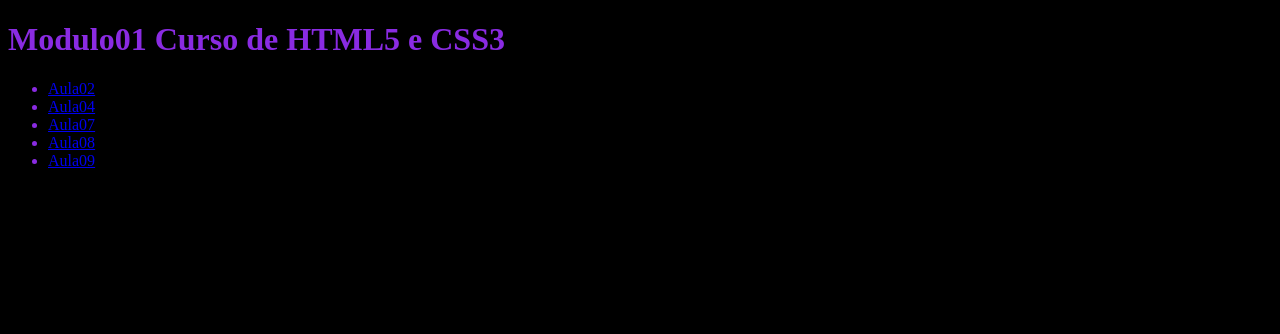
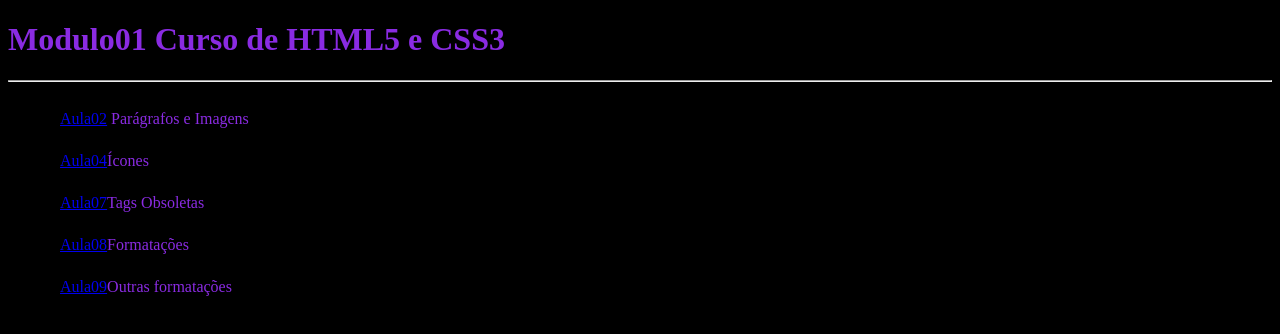
Before and after one commit to SHEILONG11/BLUE-WEB, a plain HTML site: page Modulo01.html in a window 1280 px wide. Drawn offline with Linux system fonts and the light colour scheme.

Commit message:
Add files via upload
stilo

```diff
--- a/Modulo01.html
+++ b/Modulo01.html
@@ -7,23 +7,23 @@
     <link rel="stylesheet" href="modulo01.css">
 </head>
 <body>
-    <h1>Modulo01 Curso de HTML5 e CSS3</h1>
+    <h1>Modulo01 Curso de HTML5 e CSS3</h1> <hr>
     <nav>
         <ul>
             <li>
-                <a href="./aulas/aula02.html">Aula02</a>
+                <a href="./aulas/aula02.html">Aula02</a> Parágrafos e Imagens
             </li>
             <li>
-                <a href="./aulas/aula04.html">Aula04</a>
+                <a href="./aulas/aula04.html">Aula04</a>Ícones
             </li>
             <li>
-                <a href="./aulas/ex007/body.html">Aula07</a>
+                <a href="./aulas/ex007/body.html">Aula07</a>Tags Obsoletas
             </li>
             <li>
-                <a href="./aulas/ex008/index.html">Aula08</a>
+                <a href="./aulas/ex008/index.html">Aula08</a>Formatações
             </li>
             <li>
-                <a href="./aulas/ex009/index.html">Aula09</a>
+                <a href="./aulas/ex009/index.html">Aula09</a>Outras formatações
             </li>
         </ul>
     </nav>
--- a/modulo01.css
+++ b/modulo01.css
@@ -2,3 +2,7 @@
     background-color: black;
     color:blueviolet;
 }
+li{
+    padding: 12px;
+    list-style-type: none;
+}
```
